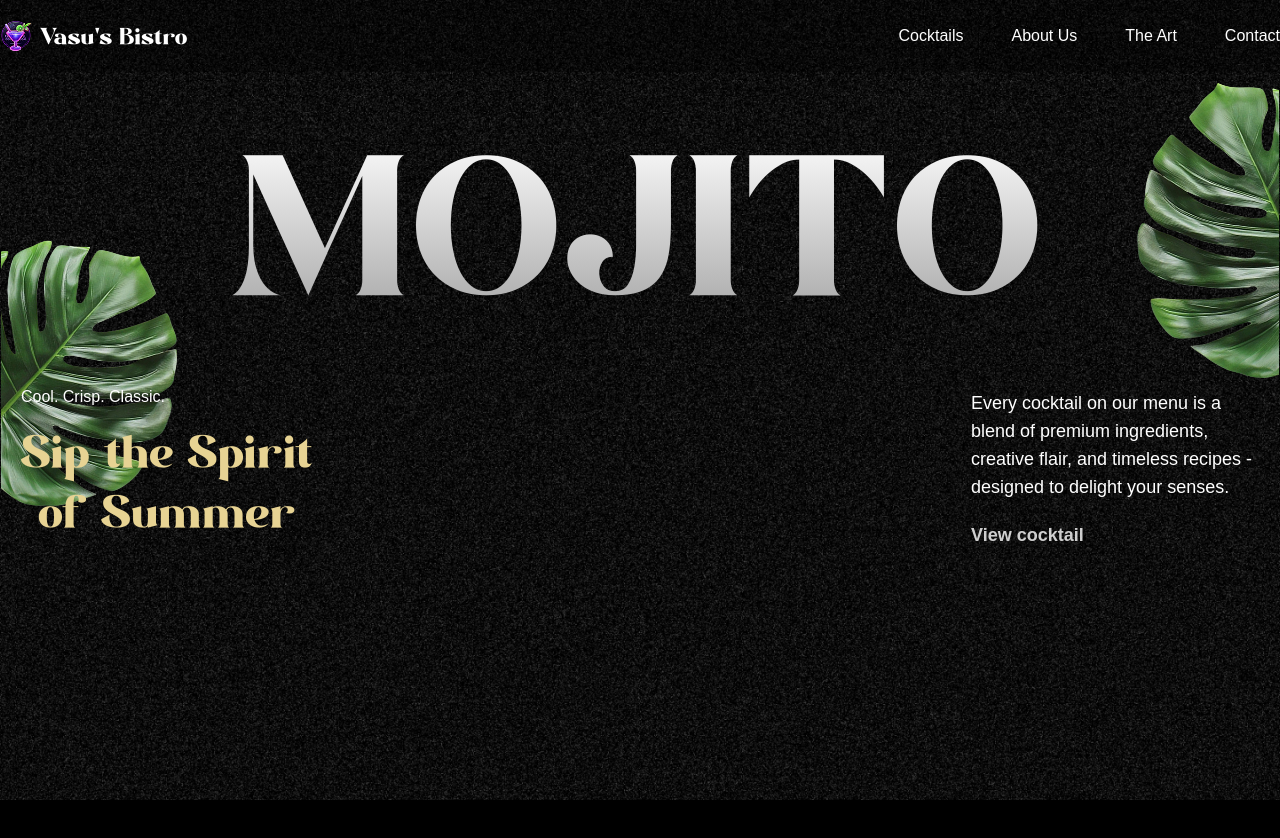
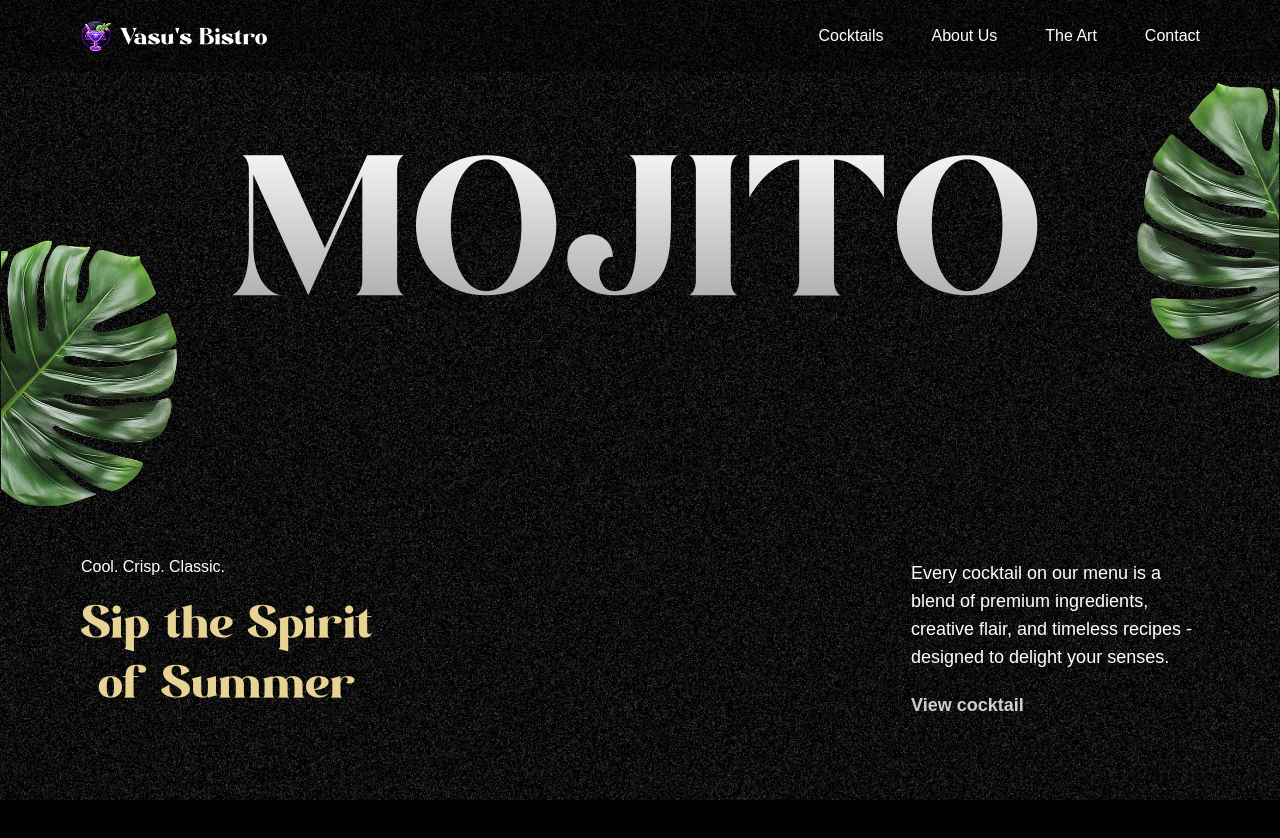
Before and after one commit to vasu9github/MojitoWeb, a React (Vite) app: page / in a window 1280 px wide. Shown: the top 838 px of the page. Built offline with nearby package versions, Linux system fonts and the light colour scheme; a web font is replaced by a local one.

Commit message:
implemented hero scroll animation

```diff
--- a/src/App.jsx
+++ b/src/App.jsx
@@ -11,9 +11,6 @@ const App = () => {
     <main>
       <Navbar/>
       <Hero/>
-      <div className='h-dvh bg-black'>
-
-      </div>
     </main>
   )
 }
--- a/src/components/Hero.jsx
+++ b/src/components/Hero.jsx
@@ -1,10 +1,13 @@
 import { useGSAP } from '@gsap/react'
 import gsap from 'gsap'
 import { SplitText } from 'gsap/all'
-import React from 'react'
+import React, { useRef } from 'react'
+import { useMediaQuery } from 'react-responsive'
 
 const Hero = () => {
+  const videoRef = useRef();
 
+  const isMobile = useMediaQuery({ maxWidth: 767})
   useGSAP(() => {
     const heroSplit = new SplitText('.title' , {type:'chars, words'});
 
@@ -38,6 +41,26 @@ const Hero = () => {
     })
     .to('.right-leaf' , { y:200 } , 0)
     .to('.left-leaf' , { y:-200 } , 0)
+
+    const startValue = isMobile ? 'top 50%' :'center 60%';
+    const endValue = isMobile ? 'top 120%' :'bottom top'
+
+
+    const tl = gsap.timeline({
+      scrollTrigger:{
+        trigger:"video",
+        start:startValue,
+        end:endValue,
+        scrub:true,
+        pin:true,
+      }
+    });
+
+    videoRef.current.onloadedmetadata = () => {
+      tl.to(videoRef.current, {
+        currentTime: videoRef.current.duration
+      })
+    }
   } ,[])
 
   return (
@@ -75,6 +98,18 @@ const Hero = () => {
               </div>
             </div>
         </section>
+
+        <div className='video absolute inset-0'>
+          <video
+          ref={videoRef}
+          src='/videos/output.mp4'
+            muted
+            playsInline
+            preload="auto"
+
+          />
+
+        </div>
     </>
   )
 }
--- a/src/index.css
+++ b/src/index.css
@@ -68,7 +68,7 @@ body {
         @apply fixed z-50 w-full;
 
         div {
-            @apply flex md:flex-row flex-col md:justify-between items-center gap-5 py-5 lg:px-0 px-5 container mx-auto;
+            @apply flex md:flex-row flex-col md:justify-between items-center gap-5 py-5 md:px-20 px-5 container mx-auto;
         }
 
         p {
@@ -377,8 +377,8 @@ body {
 
 
 
-/* Fully Corrected index.css for Tailwind CSS v4.1 */
 @import url("https://fonts.googleapis.com/css2?family=DM+Serif+Text:ital@0;1&family=Mona+Sans:ital,wght@0,200..900;1,200..900&display=swap");
+
 @import "tailwindcss";
 
 @font-face {
@@ -403,6 +403,7 @@ body {
     overflow-x: hidden;
 }
 
+/* --- UTILITIES --- */
 @utility flex-center {
     @apply flex justify-center items-center;
 }
@@ -423,7 +424,12 @@ body {
 }
 
 @utility radial-gradient {
-  background: radial-gradient(circle at center, #434343 0%, #000 50%, transparent 100%);
+    background: radial-gradient(
+            circle at center,
+            #434343 0%,
+            #000 50%,
+            transparent 100%
+    );
 }
 
 @utility masked-img {
@@ -432,6 +438,7 @@ body {
     mask-position: center;
     mask-size: 50%;
 }
+
 
 @layer components {
     main {
@@ -442,7 +449,7 @@ body {
         @apply fixed z-50 w-full;
 
         div {
-      @apply flex md:flex-row flex-col md:justify-between items-center gap-5 py-5 lg:px-0 px-5 container mx-auto max-w-screen-xl;
+            @apply flex md:flex-row flex-col md:justify-between items-center gap-5 py-5 container mx-auto px-20;
         }
 
         p {
@@ -459,11 +466,11 @@ body {
     }
 
     .noisy {
-    @apply absolute inset-0 bg-[url("/images/noise.png")] bg-cover bg-center z-0;
+        @apply absolute inset-0 size-full bg-[url("/images/noise.png")];
     }
 
     #hero {
-    @apply relative z-10 min-h-[100vh] md:min-h-dvh w-full border border-transparent;
+        @apply relative z-10 min-h-dvh w-full border border-transparent;
 
         h1 {
             @apply md:mt-32 mt-40 text-8xl md:text-[20vw] leading-none text-center font-modern-negra;
@@ -478,10 +485,10 @@ body {
         }
 
         .body {
-      @apply w-full flex justify-center px-5 relative z-10;
+            @apply container mx-auto absolute left-1/2 -translate-x-1/2 lg:bottom-20 top-auto md:top-[30vh] flex justify-between items-end px-20;
 
             .content {
-        @apply max-w-screen-xl w-full flex lg:flex-row flex-col gap-10 justify-between items-center lg:items-end;
+                @apply flex lg:flex-row flex-col w-full gap-10 justify-between items-center lg:items-end mx-auto;
 
                 p:nth-of-type(2) {
                     @apply font-modern-negra text-6xl text-yellow max-w-xl;
@@ -506,16 +513,12 @@ body {
         }
     }
 
-  .video {
-    @apply absolute inset-0 w-full h-full z-0;
-
     video {
-      @apply w-full h-full object-cover;
-    }
+        @apply w-full md:h-[80%] h-1/2 absolute bottom-0 left-0 md:object-contain object-bottom object-cover;
     }
 
     #cocktails {
-    @apply relative min-h-[100vh] md:min-h-dvh w-full overflow-hidden;
+        @apply relative min-h-dvh w-full overflow-hidden;
 
         #c-left-leaf {
             @apply absolute left-0 md:bottom-0 md:top-auto -top-20 md:w-fit w-1/3;
@@ -526,11 +529,14 @@ body {
         }
 
         .list {
-      @apply container mx-auto max-w-screen-xl relative z-10 flex md:flex-row flex-col justify-between items-start gap-20 pt-40 px-5;
+            @apply container mx-auto relative z-10 flex md:flex-row flex-col justify-between items-start gap-20 pt-40 px-20;
 
-      .popular,
+            .popular {
+                @apply space-y-8 w-full md:w-fit;
+            }
+
             .loved {
-        @apply space-y-8 w-full md:w-fit;
+                @apply space-y-8 w-full md:w-fit pb-20 md:pb-0;
             }
 
             h2 {
@@ -560,7 +566,7 @@ body {
     }
 
     #about {
-    @apply min-h-screen py-28 px-5 container mx-auto max-w-screen-xl;
+        @apply min-h-screen py-28 container mx-auto px-20;
 
         .content {
             @apply grid grid-cols-1 lg:grid-cols-12 gap-5;
@@ -589,10 +595,20 @@ body {
         .badge {
             @apply inline-block rounded-full bg-white text-black px-4 py-2 text-sm font-medium mb-8;
         }
+        .top-grid {
+            @apply grid grid-cols-1 xl:grid-cols-12 gap-5 mb-5;
 
-    .top-grid,
+            > div {
+                @apply rounded-3xl overflow-hidden h-72 relative;
+            }
+
+            img {
+                @apply object-cover w-full h-full;
+            }
+        }
+
         .bottom-grid {
-      @apply grid grid-cols-1 xl:grid-cols-12 gap-5 mb-5 px-5;
+            @apply grid grid-cols-1 md:grid-cols-12 gap-5;
 
             > div {
                 @apply rounded-3xl overflow-hidden h-72 relative;
@@ -605,7 +621,7 @@ body {
     }
 
     #art {
-    @apply flex-center flex-col min-h-[100vh] md:min-h-dvh p-5 mt-20 relative radial-gradient;
+        @apply flex-center flex-col min-h-dvh p-20 mt-20 relative radial-gradient;
 
         h2 {
             @apply relative md:text-[20vw] text-8xl text-nowrap leading-none font-modern-negra text-center text-[#505050] mb-8;
@@ -625,10 +641,10 @@ body {
             }
 
             div {
-        @apply opacity-0 px-5 space-y-5 absolute md:bottom-5 bottom-52 left-1/2 -translate-x-1/2;
+                @apply opacity-0 md:px-0 px-5 space-y-5 absolute md:bottom-5 bottom-52 left-1/2 -translate-x-1/2;
 
                 h3 {
-          @apply md:text-5xl text-2xl text-center font-serif w-80 md:w-full text-white;
+                    @apply md:text-5xl text-2xl text-center font-serif md:w-full w-80 text-white;
                 }
 
                 p {
@@ -639,7 +655,7 @@ body {
     }
 
     #menu {
-    @apply relative w-full md:mt-40 mt-0 px-5 py-20 radial-gradient;
+        @apply relative w-full md:mt-40 mt-0 py-20 px-20 radial-gradient;
 
         #m-left-leaf {
             @apply object-contain absolute -bottom-20 left-0 md:w-fit w-1/3;
@@ -650,7 +666,7 @@ body {
         }
 
         .cocktail-tabs {
-      @apply grid md:grid-cols-4 grid-cols-2 md:gap-20 gap-10 sm:mb-32 mb-20 relative z-10 max-w-screen-xl mx-auto;
+            @apply grid md:grid-cols-4 grid-cols-2 md:gap-20 gap-10 sm:mb-32 mb-20 relative z-10 md:max-w-6xl md:mx-auto;
 
             button {
                 @apply md:text-3xl text-xl pb-2 cursor-pointer hover:text-yellow hover:border-yellow border-b-1 transition-colors font-modern-negra;
@@ -658,7 +674,7 @@ body {
         }
 
         .content {
-      @apply flex flex-col justify-between items-center container mx-auto max-w-screen-xl relative;
+            @apply flex flex-col justify-between items-center container mx-auto relative;
 
             .arrows {
                 @apply flex items-center justify-between w-full absolute;
@@ -707,7 +723,8 @@ body {
     }
 
     #contact {
-    @apply relative md:mt-20 mt-0 px-4 text-center w-full overflow-hidden radial-gradient;
+        /* Changed px-4 to px-20 for consistent padding */
+        @apply relative md:mt-20 mt-0 px-20 text-center w-full overflow-hidden radial-gradient;
 
         #f-left-leaf {
             @apply absolute bottom-0 left-0 pointer-events-none lg:w-fit w-1/3;
@@ -718,7 +735,7 @@ body {
         }
 
         .content {
-      @apply container mx-auto max-w-screen-xl lg:py-14 2xl:py-32 py-16 flex flex-col justify-between gap-10 min-h-[100vh] md:min-h-dvh;
+            @apply container mx-auto lg:py-14 2xl:py-32 py-16 flex flex-col justify-between gap-10 min-h-dvh;
 
             h2 {
                 @apply lg:text-6xl 2xl:text-8xl text-5xl font-modern-negra md:translate-y-0 translate-y-5;
```
Lines whose indentation alone changed are shown as unchanged.
